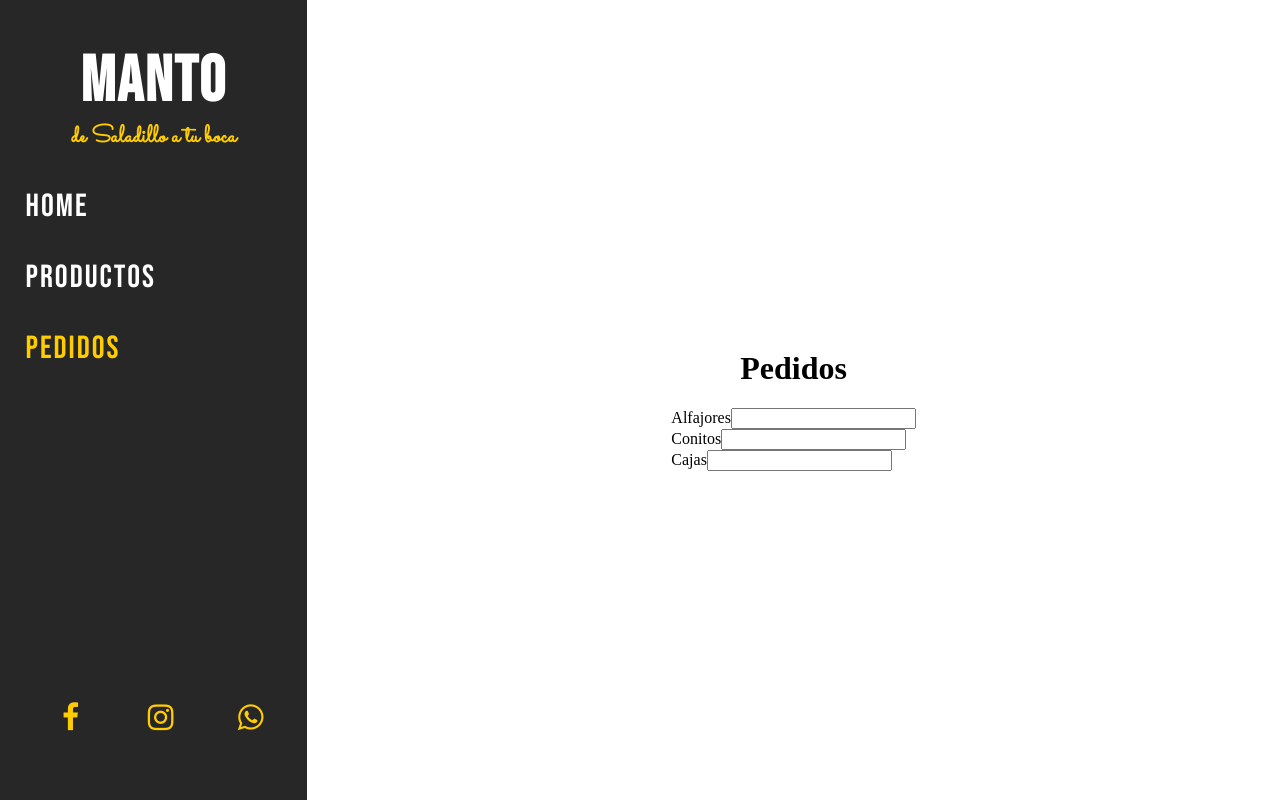
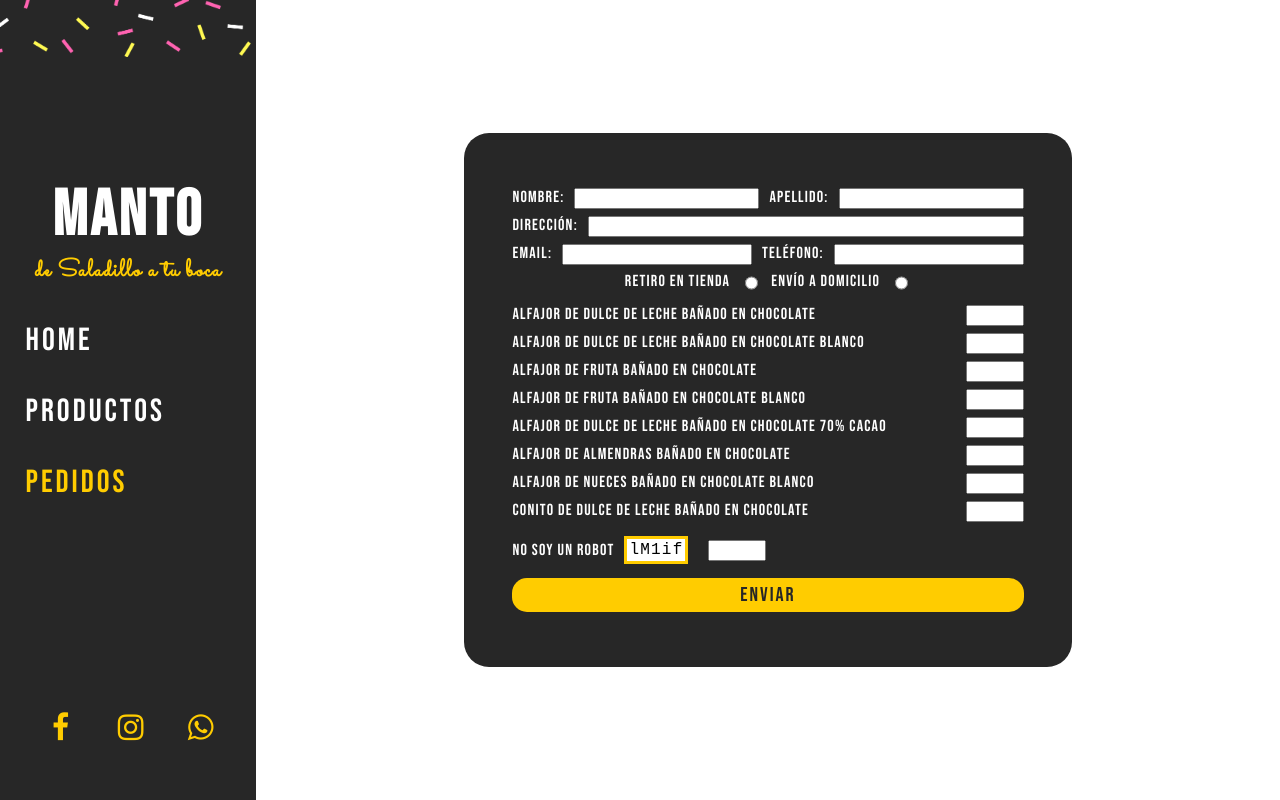
Before and after one commit to yanelamantovani/manto, a plain HTML site: page pedidos.html in a window 1280 px wide. Drawn offline with Linux system fonts and the light colour scheme.

Commit message:
Formulario, logo

```diff
--- a/css/manto.css
+++ b/css/manto.css
@@ -1,11 +1,12 @@
 .bebas {
     font-family: 'Bebas Neue', cursive;
-    letter-spacing: 2px;
+    letter-spacing: 3px;
 }
 
 .sacramento {
     font-family: 'Sacramento', cursive;
     color: #FFCC00;
+    letter-spacing: 1px;
 }
 
 body {
@@ -24,7 +25,11 @@ body {
     width: 20%;
     background-color: #272727;
     color: #FFFFFF;
-    padding: 0 2%;
+}
+
+.header img {
+    width: 100%;
+    height: auto;
 }
 
 html, body, .header, .content {
@@ -32,7 +37,7 @@ html, body, .header, .content {
 }
 
 .header ul {
-    padding-left: 0;
+    padding: 0 10%;
 }
 
 .header li {
@@ -54,6 +59,7 @@ a {
     text-align: center;
     font-size: 4em;
     margin-bottom: 0;
+    margin-top: 0;
 }
 
 .header h2 {
@@ -68,34 +74,8 @@ a {
     flex-direction: column;
     justify-content: center;
     align-items: center;
-}
-
-.fa {
-    padding: 20px;
-    font-size: 30px;
-    width: 50px;
-    text-align: center;
-    text-decoration: none;
-}
-
-.fa:hover, .header li:hover {
-    opacity: 0.7;
-}
-
-.redes {
-    display: flex;
-    flex-wrap: nowrap;
-    flex-direction: row;
-    justify-content: space-around;
-}
-
-.redes a {
-    background: transparent;
-    color: #FFCC00;
-}
-
-.content table {
     font-family: 'Bebas Neue', cursive;
+    letter-spacing: 1.2px;
 }
 
 .content table td, .content table th {
@@ -107,6 +87,30 @@ a {
     border-collapse: collapse;
 }
 
+.fa {
+    padding: 10px;
+    font-size: 30px;
+    width: 50px;
+    text-align: center;
+    text-decoration: none;
+}
+
+.fa:hover, .header li:hover, .rounded button:hover {
+    opacity: 0.7;
+}
+
+.redes {
+    display: flex;
+    flex-wrap: nowrap;
+    flex-direction: row;
+    justify-content: space-around;
+}
+
+.redes a, .captcha-msg {
+    background: transparent;
+    color: #FFCC00;
+}
+
 .rounded {
     border-radius: 25px;
     background-color: #272727;
@@ -114,7 +118,21 @@ a {
     padding: 3em;
 }
 
-img {
+.rounded form {
+    display: flex;
+    flex-direction: column;
+    justify-content: space-around;
+}
+
+.rounded div {
+    margin: 7px 0;
+    display: flex;
+    flex-direction: row;
+    flex-wrap: nowrap;
+    justify-content: space-between;
+}
+
+.content img {
     width: 100%;
     height: 100%;
 }
@@ -128,3 +146,68 @@ img {
     border-bottom: 0;
     border-right: 0;
 }
+
+.info input {
+    width: 50%;
+}
+
+.info label {
+    margin-right: 10px;
+}
+
+.info label.center {
+    margin-left: 10px;
+}
+
+input.address {
+    width: 100%;
+}
+
+.rounded .amounts, .rounded .info {
+    display: inline-block;
+    margin: 0;
+}
+
+.amounts input {
+    width: 50px;
+}
+
+.rounded .delivery {
+    justify-content: center;
+}
+
+.rounded .delivery input{
+    width: initial;
+}
+
+.rounded .comments {
+    flex-wrap: wrap;
+    justify-content: flex-start;
+    align-items: center;
+}
+
+.comments input {
+    width: 50px;
+    margin: 0 10px;
+}
+
+.rounded button {
+    color: #272727;
+    background-color: #FFCC00;
+    font-family: 'Bebas Neue', cursive;
+    letter-spacing: 2px;
+    font-size: 20px;
+    padding: 5px;
+    border: none;
+    width: 100%;
+    border-radius: 15px;
+}
+
+.captcha {
+    background-color: white;
+    color: black;
+    font-family: 'Courier New', Courier, monospace;
+    padding: 2px;
+    border: 3px solid #FFCC00;
+    margin: 0 10px;
+}
--- a/pedidos.html
+++ b/pedidos.html
@@ -13,6 +13,7 @@
 <body>
     <!-- Barra Lateral -->
     <div class="header">
+        <img src="images/logo.jpg" alt="Logo">
         <!-- Logo -->
         <div>
             <h1 class="bebas">Manto</h1>
@@ -33,14 +34,78 @@
     </div>
     <!-- Contenido -->
     <div class="content">
-        <h1>Pedidos</h1>
-        <form action="">
-            <div><label for="">Alfajores</label><input type="text"></div>
-            <div><label for="">Conitos</label><input type="text"></div>
-            <div><label for="">Cajas</label><input type="text"></div>
-        </form>
-
-
+        <div class="rounded form">
+            <form id="captcha-form" action="pedidos.html" method="post">
+                <div class="info">
+                    <div>
+                        <label for="nombre">Nombre:</label>
+                        <input id="nombre" type="text" /> <!-- AGREGAR ATRIBUTOS NAME A CADA INPUT-->
+                        <label class="center" for="apellido">Apellido:</label>
+                        <input type="text" />
+                    </div>
+                    <div>
+                        <label for="direccion">Dirección:</label>
+                        <input type="text" class="address" />
+                    </div>
+                    <div>
+                        <label for="email">Email:</label>
+                        <input type="email" />
+                        <label class="center" for="telefono">Teléfono:</label>
+                        <input type="tel" />
+                    </div>
+                    <div class="delivery">
+                        <label for="entrega">Retiro en tienda</label>
+                        <input type="radio" name="entrega" />
+                        <label class="center" for="entrega">Envío a domicilio</label>
+                        <input type="radio" name="entrega" />
+                    </div>
+                </div>
+                <div class="amounts">
+                    <div>
+                        <label for="productos">Alfajor de dulce de leche bañado en chocolate</label>
+                        <input type="number">
+                    </div>
+                    <div>
+                        <label for="productos">Alfajor de dulce de leche bañado en chocolate blanco</label>
+                        <input type="number">
+                    </div>
+                    <div>
+                        <label for="productos">Alfajor de fruta bañado en chocolate</label>
+                        <input type="number">
+                    </div>
+                    <div>
+                        <label for="productos">Alfajor de fruta bañado en chocolate blanco</label>
+                        <input type="number">
+                    </div>
+                    <div>
+                        <label for="productos">Alfajor de dulce de leche bañado en chocolate 70% cacao</label>
+                        <input type="number">
+                    </div>
+                    <div>
+                        <label for="productos">Alfajor de almendras bañado en chocolate</label>
+                        <input type="number">
+                    </div>
+                    <div>
+                        <label for="productos">Alfajor de nueces bañado en chocolate blanco</label>
+                        <input type="number">
+                    </div>
+                    <div>
+                        <label for="productos">Conito de dulce de leche bañado en chocolate</label>
+                        <input type="number">
+                    </div>
+                </div>
+                <div class="comments">
+                    <label for="aclaraciones">No soy un robot</label>
+                    <span id="captcha-txt" class="captcha"></span>
+                    <input id="captcha" name="captcha" type="text"/>
+                    <span id="captcha-msg" class="captcha-msg"></span>
+                </div>
+                <div>
+                    <button id="submit-btn" type="button">Enviar</button>
+                </div>
+            </form>
+        </div>
     </div>
+    <script type="text/javascript" src="js/pedidos.js"></script>
 </body>
 </html>
```
Also changed, not shown: index.html (+1 -0 lines), productos.html (+12 -12 lines).
